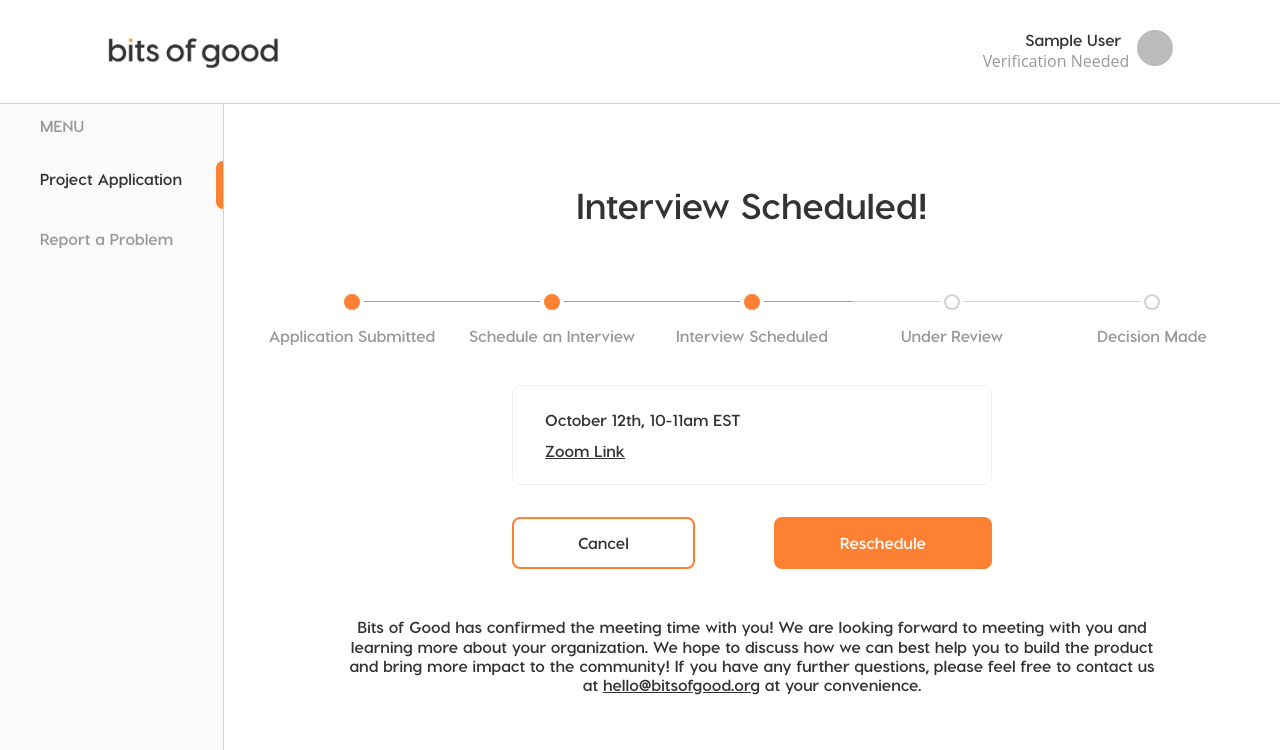
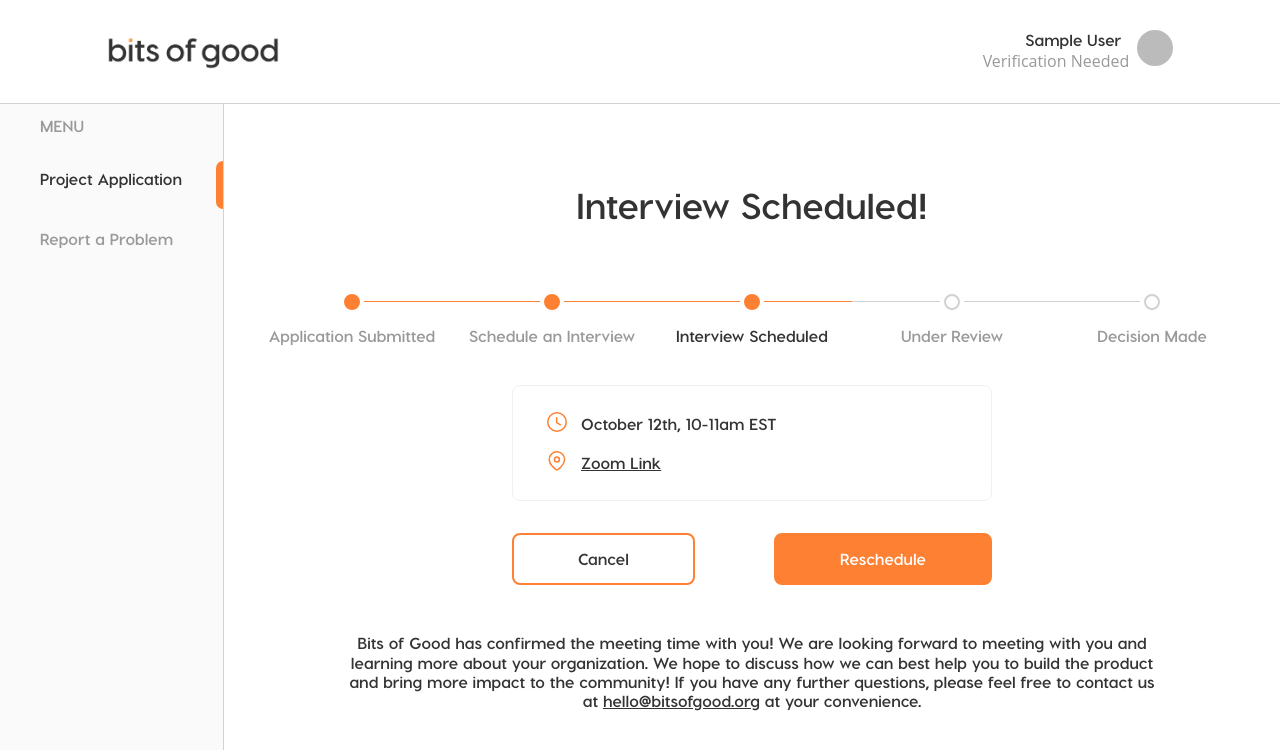
Before and after one commit to GTBitsOfGood/npp, a Next.js app: page /app/scheduled in a window 1280 px wide. Shown: the top 750 px of the page. Built offline with nearby package versions, Linux system fonts and the light colour scheme; no server answers; sample sign-in values are in the browser's storage.

Commit message:
fix: schedule icons and cur status text color

```diff
--- a/src/components/Statusbar/Status.module.scss
+++ b/src/components/Statusbar/Status.module.scss
@@ -74,5 +74,9 @@
         }
       }
     }
+
+    .activeStatusText {
+      color: $gray-80;
+    }
   }
 }
--- a/src/components/Statusbar/index.tsx
+++ b/src/components/Statusbar/index.tsx
@@ -42,7 +42,10 @@ const Statusbar = ({ status }: StatusBarProps) => {
               />
             </div>
           </div>
-          <h3>{statusText}</h3>
+
+          <h3 className={clsx(status == index && classes.activeStatusText)}>
+            {statusText}
+          </h3>
         </div>
       ))}
     </div>
--- /dev/null
+++ b/src/components/icons/Clock.tsx
@@ -0,0 +1,30 @@
+import React from "react";
+
+const Clock = () => (
+  <svg
+    width="24"
+    height="24"
+    fill="none"
+    viewBox="0 0 24 24"
+    xmlns="http://www.w3.org/2000/svg"
+  >
+    <path
+      stroke="#FD8033"
+      strokeWidth="1.5"
+      fillRule="evenodd"
+      clipRule="evenodd"
+      strokeLinecap="round"
+      strokeLinejoin="round"
+      d="M21.25 12.0005C21.25 17.1095 17.109 21.2505 12 21.2505C6.891 21.2505 2.75 17.1095 2.75 12.0005C2.75 6.89149 6.891 2.75049 12 2.75049C17.109 2.75049 21.25 6.89149 21.25 12.0005Z"
+    />
+    <path
+      stroke="#FD8033"
+      strokeWidth="1.5"
+      strokeLinecap="round"
+      strokeLinejoin="round"
+      d="M15.4316 14.9429L11.6616 12.6939V7.84692"
+    />
+  </svg>
+);
+
+export default Clock;
--- /dev/null
+++ b/src/components/icons/LocationPin.tsx
@@ -0,0 +1,32 @@
+import React from "react";
+
+const LocationPin = () => (
+  <svg
+    width="24"
+    height="24"
+    fill="none"
+    viewBox="0 0 24 24"
+    xmlns="http://www.w3.org/2000/svg"
+  >
+    <path
+      stroke="#FD8033"
+      strokeWidth="1.5"
+      fillRule="evenodd"
+      clipRule="evenodd"
+      strokeLinecap="round"
+      strokeLinejoin="round"
+      d="M4.23926 10.3912C4.25367 6.15065 7.70302 2.72465 11.9436 2.73906C16.1842 2.75347 19.6102 6.20282 19.5958 10.4434V10.5304C19.5436 13.2869 18.0045 15.8347 16.1175 17.826C15.0384 18.9466 13.8333 19.9387 12.5262 20.7825C12.1767 21.0848 11.6583 21.0848 11.3088 20.7825C9.36033 19.5143 7.65019 17.9131 6.25665 16.0521C5.01461 14.4293 4.30942 12.4597 4.23926 10.4173L4.23926 10.3912Z"
+    />
+    <circle
+      cx="11.9174"
+      cy="10.539"
+      r="2.46087"
+      stroke="#FD8033"
+      strokeWidth="1.5"
+      strokeLinecap="round"
+      strokeLinejoin="round"
+    />
+  </svg>
+);
+
+export default LocationPin;
--- a/src/screens/App/Scheduled/index.tsx
+++ b/src/screens/App/Scheduled/index.tsx
@@ -16,6 +16,8 @@ import classes from "./Scheduled.module.scss";
 
 // URLS
 import urls from "&utils/urls";
+import LocationPin from "&icons/LocationPin";
+import Clock from "&icons/Clock";
 
 const cancelMeeting = () => {
   console.log("Meeting cancelled!");
@@ -55,22 +57,16 @@ const Scheduled = () => {
       <div className={classes.meetingContainer}>
         <div className={classes.meetingInfo}>
           <h3 className={classes.date}>
-            <Icon
-              color="orange"
-              width="1.5em"
-              icon={clockCircleFilled}
-              className={classes.icon}
-            />
+            <div className={classes.icon}>
+              <Clock />
+            </div>
             October 12th, 10-11am EST
           </h3>
 
           <h3 className={classes.link}>
-            <Icon
-              color="orange"
-              width="1.5em"
-              icon={locationIcon}
-              className={classes.icon}
-            />
+            <div className={classes.icon}>
+              <LocationPin />
+            </div>
             Zoom Link
           </h3>
 
```
